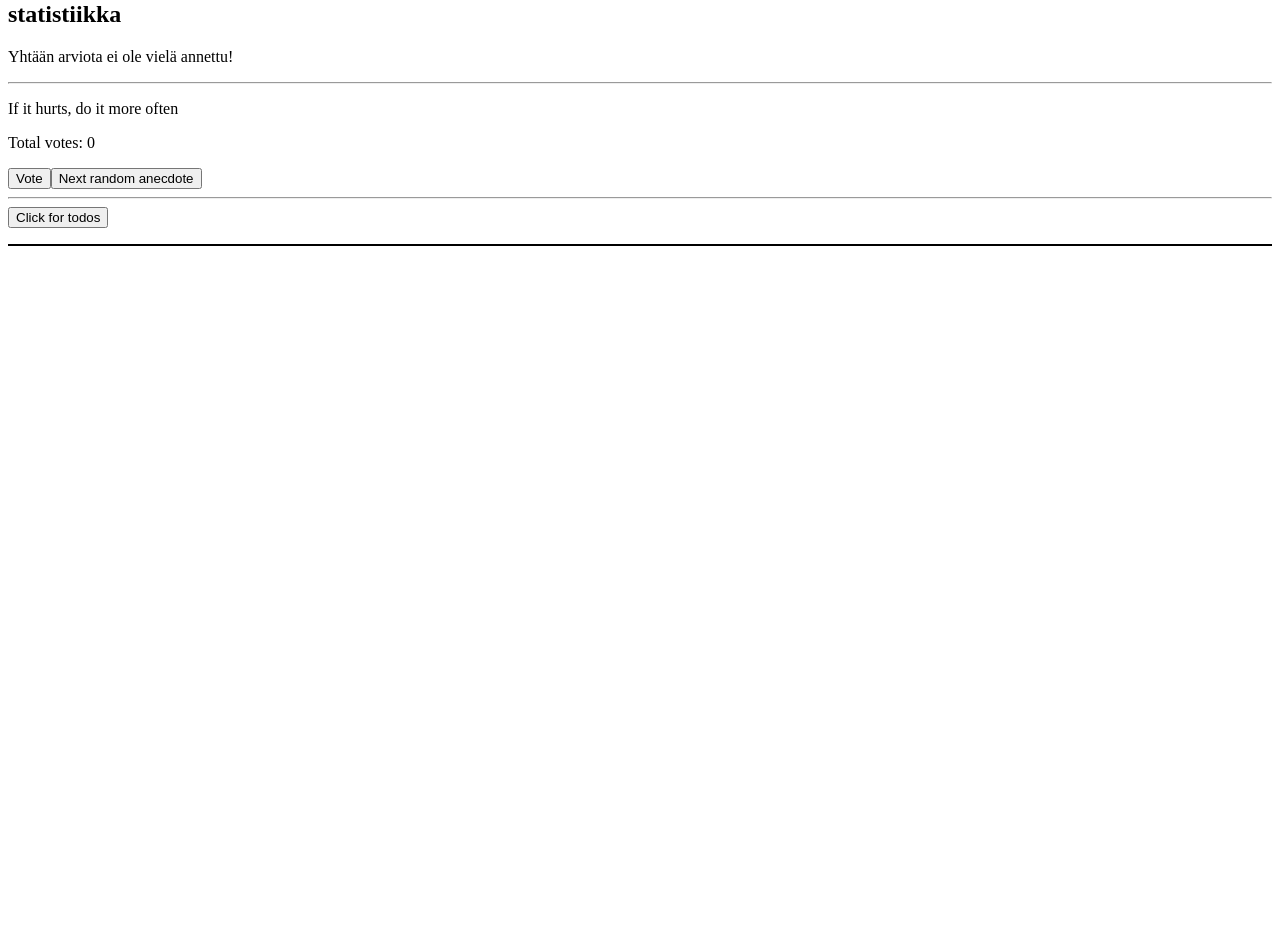
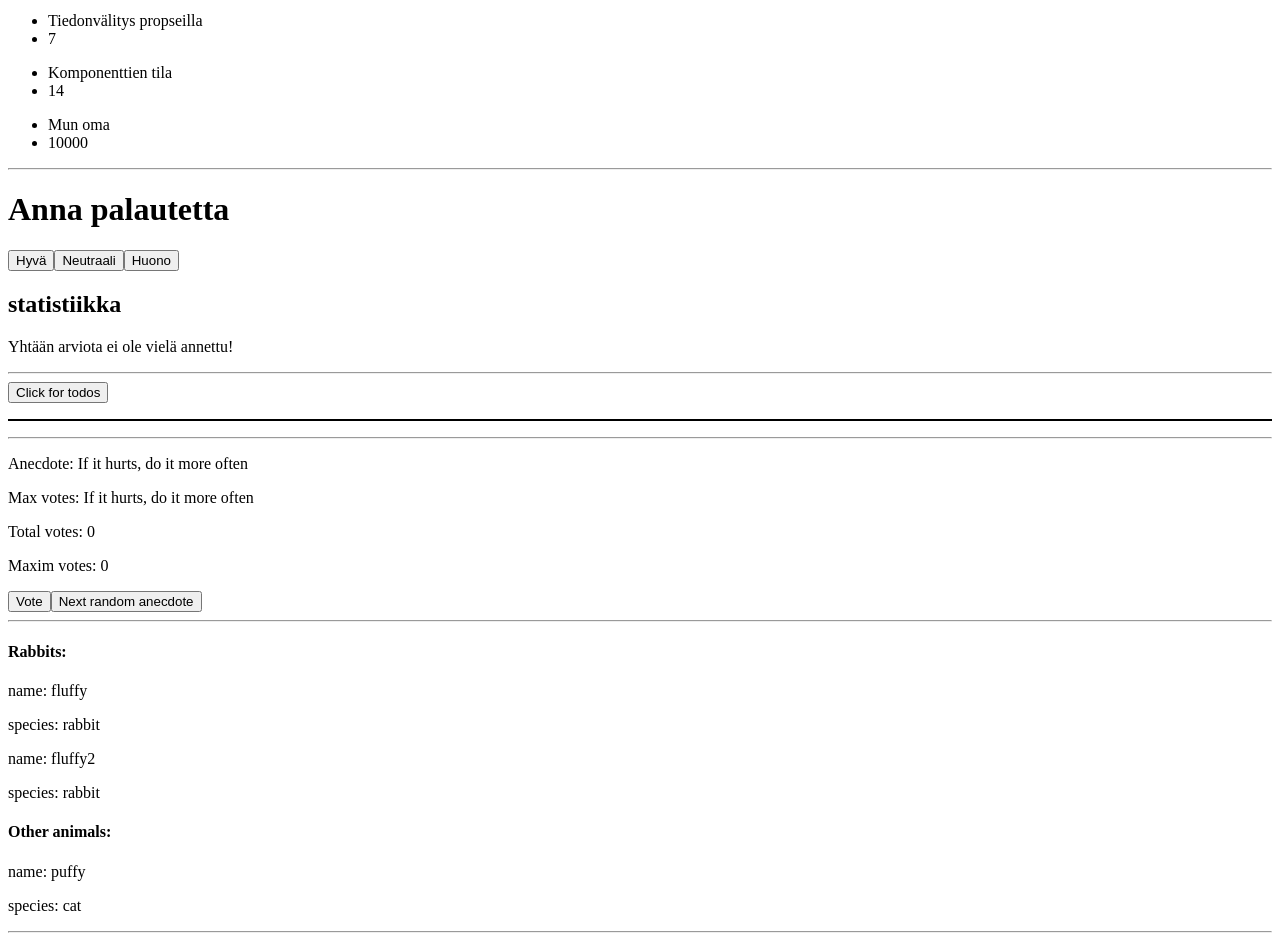
Before and after one commit to npuh/ReactMooc, a React (Create React App) app: page / in a window 1280 px wide. Shown: the part 120-1069 px from the top of the page. Before the commit the page ends 800 px from the top, so only its background shows below. Built offline with nearby package versions, Linux system fonts and the light colour scheme.

Commit message:
Tried mapping

```diff
--- a/src/Anekdootti.js
+++ b/src/Anekdootti.js
@@ -13,9 +13,11 @@ const anecdotes = [
 class Anekdootti extends Component {
   state = {
     selected: 0,
-    pisteet: { 0: 0, 1: 0, 2: 0, 3: 0, 4: 0, 5: 0, 6: 0 }
+    pisteet: { 0: 0, 1: 0, 2: 0, 3: 0, 4: 0, 5: 0, 6: 0 },
+    maksimi: 0
   };
 
+  //Generates a random number and shows an anecdote in that (random number's) index of anecdotes.
   randomNumber = () => {
     let number = Math.floor(Math.random() * 7);
     this.setState({
@@ -24,7 +26,9 @@ class Anekdootti extends Component {
     console.log(number);
   };
 
+  //This calculates the votes for each anecdote.
   vote = () => {
+    let maxim = this.state.maksimi;
     let numero = this.state.selected;
     console.log("Äänen sai anekdootti numero: ", numero);
     let pointsit = this.state.pisteet;
@@ -33,37 +37,52 @@ class Anekdootti extends Component {
       this.setState({
         pisteet: pointsit
       });
-      console.log(pointsit);
+      console.log("Numerot: ", pointsit);
+
+      //I know this isn't the best practise, I'll get back to this one later... Actually it doesen't even work correctly.
+      maxim = Math.max(
+        pointsit[0],
+        pointsit[1],
+        pointsit[2],
+        pointsit[3],
+        pointsit[4],
+        pointsit[5],
+        pointsit[6]
+      );
+      this.setState({
+        maksimi: maxim
+      });
     }
   };
 
   render() {
     const sanonnat = () => {
       if (this.state.selected >= 0) {
-        return <p>{anecdotes[this.state.selected]}</p>;
+        return (
+          <div>
+            <p>Anecdote: {anecdotes[this.state.selected]}</p>
+            <p>
+              Max votes: {anecdotes[this.state.pisteet[this.state.maksimi]]}
+            </p>
+          </div>
+        );
       }
     };
     const votes = () => {
       if (this.state.pisteet.length !== 0) {
-        return <p>Total votes: {this.state.pisteet[this.state.selected]}</p>;
+        return (
+          <div>
+            <p>Total votes: {this.state.pisteet[this.state.selected]} </p>
+            <p>Maxim votes: {this.state.maksimi}</p>
+          </div>
+        );
       }
     };
-
-    // const mostVotes = () => {
-
-    // let mx = Math.max.apply(Math, pointsit);
-    // console.log("Max: ", mx);
-    //   let numero = Math.max(this.state.pointsit);
-    //   console.log("Max: ", numero);
-    //   let dootti = anecdotes[this.state.selected];
-    //   console.log("Most votes: ", dootti);
-    // };
 
     return (
       <div>
         {sanonnat()}
         {votes()}
-        {/* {mostVotes()} */}
         <button onClick={this.vote}>Vote</button>
         <button onClick={this.randomNumber}>Next random anecdote</button>
       </div>
--- /dev/null
+++ b/src/App.js
@@ -0,0 +1,51 @@
+import React from "react";
+import Kurssi from "./components/Kurssi";
+import Taulukko from "./Taulukko";
+import Haku from "./Haku";
+import Anekdootti from "./Anekdootti";
+import Palaute from "./Palaute";
+import Note from "./components/Note";
+
+const App = () => {
+  const kurssi = {
+    nimi: "Half Stack -sovelluskehitys",
+    osat: [
+      {
+        nimi: "Reactin perusteet",
+        tehtavia: 10,
+        id: 1
+      },
+      {
+        nimi: "Tiedonvälitys propseilla",
+        tehtavia: 7,
+        id: 2
+      },
+      {
+        nimi: "Komponenttien tila",
+        tehtavia: 14,
+        id: 3
+      },
+      {
+        nimi: "Mun oma",
+        tehtavia: 10000,
+        id: 4
+      }
+    ]
+  };
+
+  return (
+    <div>
+      <Kurssi kurssi={kurssi} />
+      <hr />
+      <Palaute />
+      <hr />
+      <Haku />
+      <hr />
+      <Anekdootti />
+      <hr />
+      <Taulukko />
+    </div>
+  );
+};
+
+export default App;
--- /dev/null
+++ b/src/Taulukko.js
@@ -0,0 +1,85 @@
+import React, { Component } from "react";
+
+const animals = [
+  { name: "fluffy", species: "rabbit" },
+  { name: "puffy", species: "cat" },
+  { name: "fluffy2", species: "rabbit" },
+  { name: "roofer", species: "dog" },
+  { name: "hinku", species: "horse" }
+];
+
+//Checks if an animal is a rabbit.
+const isRabbit = function(animal) {
+  return animal.species === "rabbit";
+};
+
+//Filters all the rabbits in the animal array.
+const rabbits2 = animals.filter(isRabbit);
+
+console.log(rabbits2);
+
+//Checks if animal is not a rabbit
+const otherAnimals = function(animal) {
+  return animal.species !== "rabbit";
+};
+
+//Filters all the other animals in the array.
+const other = animals.filter(otherAnimals);
+console.log(other);
+
+//Finds every animal with the name "fluffy"
+const etsi = animals.find(animal => {
+  return animal.name === "fluffy";
+});
+console.log("etsi: ", etsi);
+
+//Maps all the rabbits
+const mappingRabbits = rabbits2.map(function(animal) {
+  return (
+    <div key={animal.name}>
+      <p>name: {animal.name}</p>
+      <p>species: {animal.species}</p>
+    </div>
+  );
+});
+
+//Maps all other animals.
+const mappingOthers = other.map(function(animal) {
+  return (
+    <div key={animal.name}>
+      <p>name: {animal.name}</p>
+      <p>species: {animal.species}</p>
+      <hr />
+    </div>
+  );
+});
+
+class Taulukko extends Component {
+  render() {
+    let bunny = () => {
+      return (
+        <div>
+          <h4>Rabbits: </h4>
+          {mappingRabbits}
+        </div>
+      );
+    };
+
+    let others = () => {
+      return (
+        <div>
+          <h4>Other animals: </h4>
+          {mappingOthers}
+        </div>
+      );
+    };
+    return (
+      <div>
+        <span>{bunny()}</span>
+        <span>{others()}</span>
+      </div>
+    );
+  }
+}
+
+export default Taulukko;
--- /dev/null
+++ b/src/components/Kurssi.js
@@ -0,0 +1,17 @@
+import React from "react";
+
+const Kurssi = ({ kurssi }) => {
+  return (
+    <div>
+      <h1>{kurssi.nimi}</h1>
+      {kurssi.osat.map(osa => (
+        <ul key={osa.id}>
+          <li>{osa.nimi}</li>
+          <li>{osa.tehtavia}</li>
+        </ul>
+      ))}
+    </div>
+  );
+};
+
+export default Kurssi;
--- /dev/null
+++ b/src/components/Note.js
@@ -0,0 +1,7 @@
+// import React from "react";
+
+// const Note = ({ note }) => {
+//   return <li>{note.content}</li>;
+// };
+
+// export default Note;
--- a/src/index.js
+++ b/src/index.js
@@ -1,21 +1,5 @@
 import React from "react";
 import ReactDOM from "react-dom";
-import Haku from "./Haku";
-import Palaute from "./Palaute";
-import Anekdootti from "./Anekdootti";
-
-class App extends React.Component {
-  render() {
-    return (
-      <div>
-        <Palaute />
-        <hr />
-        <Anekdootti />
-        <hr />
-        <Haku />
-      </div>
-    );
-  }
-}
+import App from "./App";
 
 ReactDOM.render(<App />, document.getElementById("root"));
```
Also changed, not shown: src/App2.js (added, +37 -0 lines), src/Palaute.js (+7 -2 lines).
